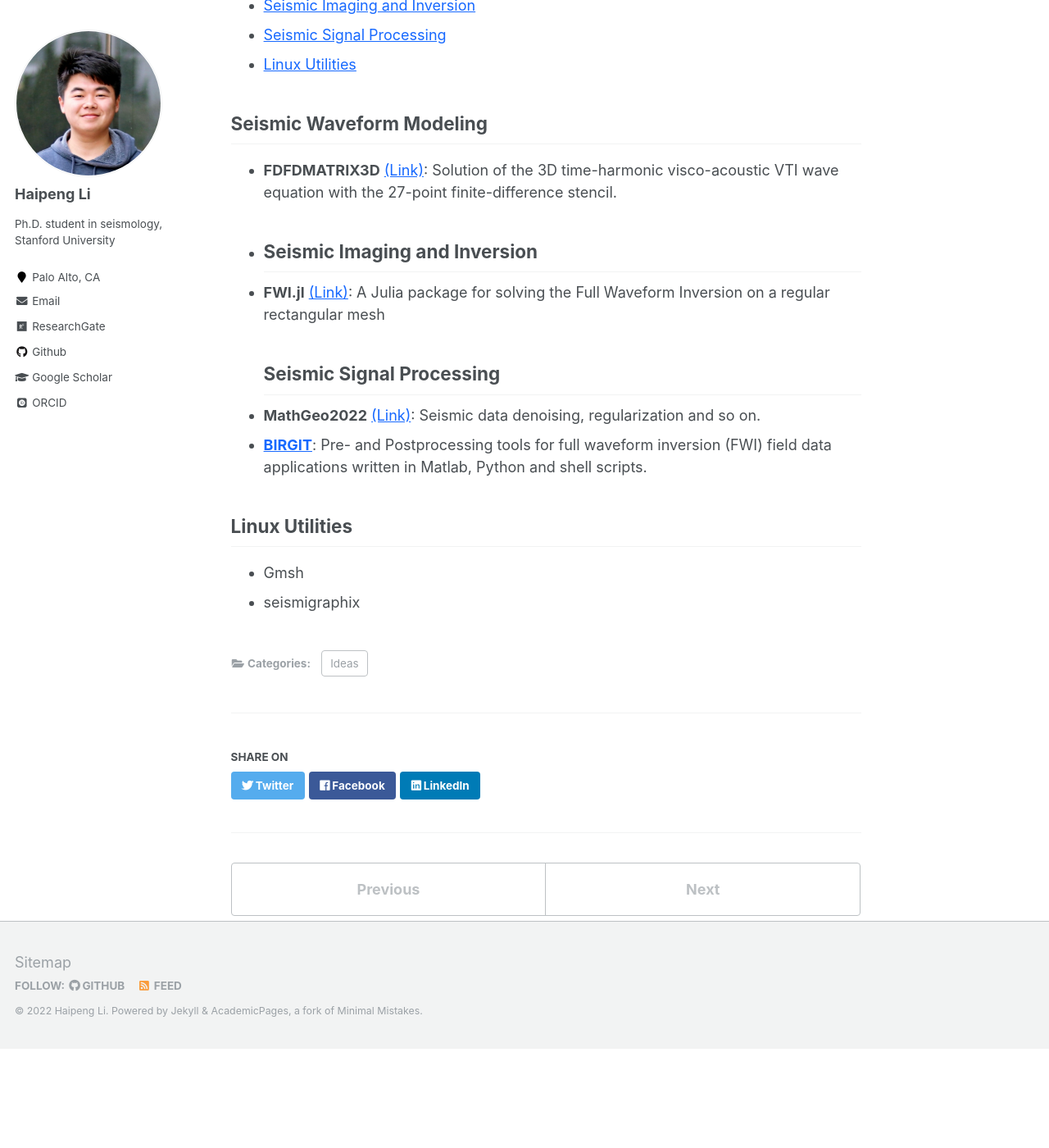
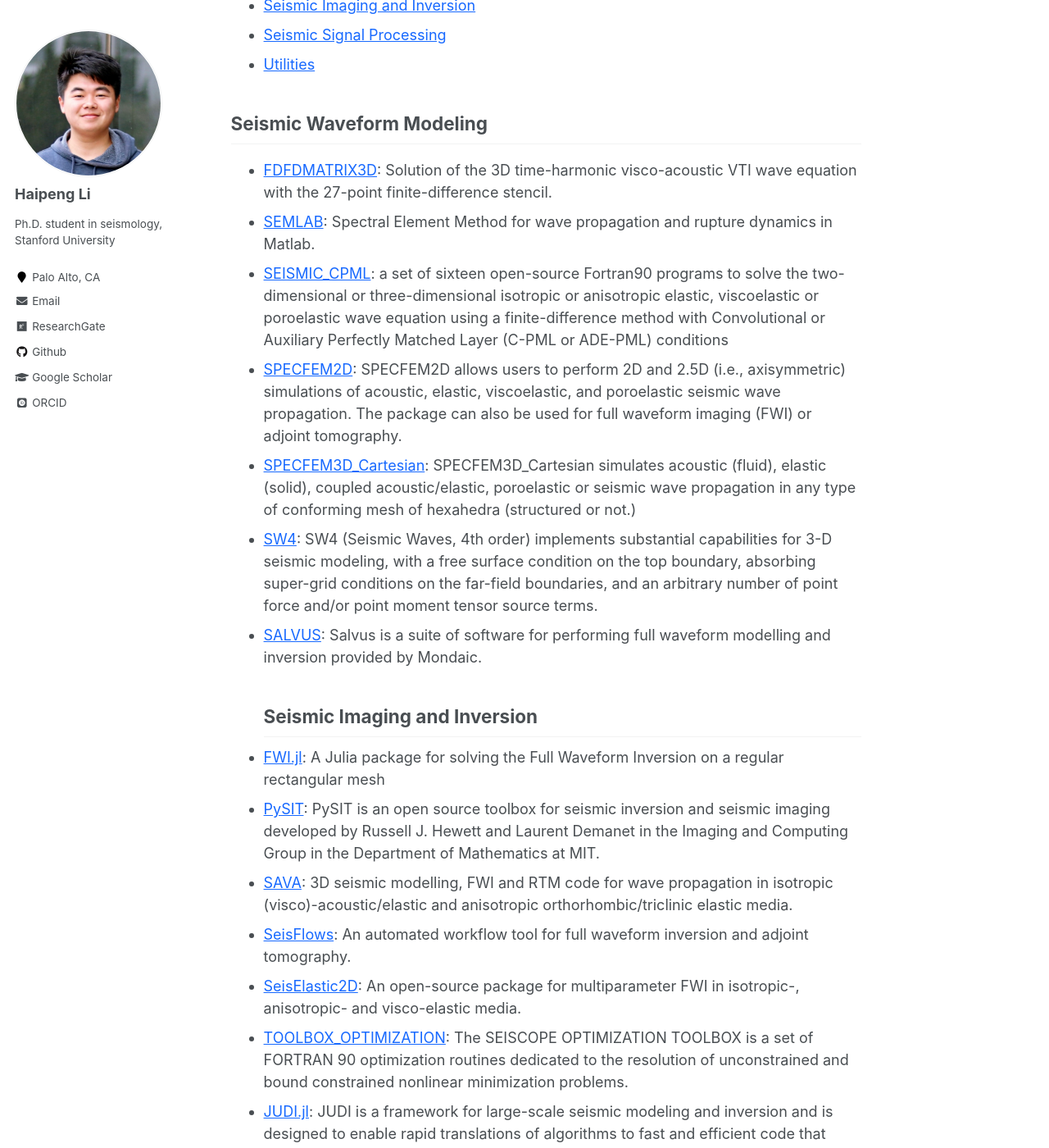
Before and after one commit to Haipeng-ustc/Haipeng-ustc.github.io, a Jekyll site: the page built from _talks/2022-07-30-Useful-Packages.md, in a window 1280 px wide and 1400 px high, scrolled down 276 px. Shown: the whole window at 82% size. Built offline with Jekyll 4.4.1, drawn with Linux system fonts in a browser that asks for light colours; some web fonts are replaced; before the commit the page ends 1555 px from its top, so only the background shows below that; some of the changed text lies outside the part shown.

Commit message:
packages
packages

```diff
--- a/_talks/2022-07-30-Useful-Packages.md
+++ b/_talks/2022-07-30-Useful-Packages.md
@@ -12,15 +12,31 @@ excerpt: |
 {:toc}
 
 ## Seismic Waveform Modeling
-- **FDFDMATRIX3D** [(Link)](https://www.geoazur.fr/WIND/bin/view/Main/Opencodes/WebHome#mjx-eqn%3AFDFDMATRIX3D): Solution of the 3D time-harmonic visco-acoustic VTI wave equation with the 27-point finite-difference stencil.
--
+- [FDFDMATRIX3D](https://www.geoazur.fr/WIND/bin/view/Main/Opencodes/WebHome#mjx-eqn%3AFDFDMATRIX3D): Solution of the 3D time-harmonic visco-acoustic VTI wave equation with the 27-point finite-difference stencil.
+- [SEMLAB](https://github.com/jpampuero/semlab): Spectral Element Method for wave propagation and rupture dynamics in Matlab.
+- [SEISMIC_CPML](https://github.com/geodynamics/seismic_cpml): a set of sixteen open-source Fortran90 programs to solve the two-dimensional or three-dimensional isotropic or anisotropic elastic, viscoelastic or poroelastic wave equation using a finite-difference method with Convolutional or Auxiliary Perfectly Matched Layer (C-PML or ADE-PML) conditions
+- [SPECFEM2D](https://github.com/geodynamics/specfem2d): SPECFEM2D allows users to perform 2D and 2.5D (i.e., axisymmetric) simulations of acoustic, elastic, viscoelastic, and poroelastic seismic wave propagation. The package can also be used for full waveform imaging (FWI) or adjoint tomography.
+- [SPECFEM3D_Cartesian](https://github.com/geodynamics/specfem3d): SPECFEM3D_Cartesian simulates acoustic (fluid), elastic (solid), coupled acoustic/elastic, poroelastic or seismic wave propagation in any type of conforming mesh of hexahedra (structured or not.)
+- [SW4](https://github.com/geodynamics/sw4): SW4 (Seismic Waves, 4th order) implements substantial capabilities for 3-D seismic modeling, with a free surface condition on the top boundary, absorbing super-grid conditions on the far-field boundaries, and an arbitrary number of point force and/or point moment tensor source terms.
+- [SALVUS](https://mondaic.com/): Salvus is a suite of software for performing full waveform modelling and inversion provided by Mondaic.
 ## Seismic Imaging and Inversion
-- **FWI.jl** [(Link)](https://github.com/JuliaInv/FWI.jl): A Julia package for solving the Full Waveform Inversion on a regular rectangular mesh
+- [FWI.jl](https://github.com/JuliaInv/FWI.jl): A Julia package for solving the Full Waveform Inversion on a regular rectangular mesh
+- [PySIT](http://pysit.org/): PySIT is an open source toolbox for seismic inversion and seismic imaging developed by Russell J. Hewett and Laurent Demanet in the Imaging and Computing Group in the Department of Mathematics at MIT.
+- [SAVA](https://github.com/daniel-koehn/SAVA): 3D seismic modelling, FWI and RTM code for wave propagation in isotropic (visco)-acoustic/elastic and anisotropic orthorhombic/triclinic elastic media.
+- [SeisFlows](https://github.com/adjtomo/seisflows): An automated workflow tool for full waveform inversion and adjoint tomography.
+- [SeisElastic2D](https://github.com/crewesleo/SeisElastic2D): An open-source package for multiparameter FWI in isotropic-, anisotropic- and visco-elastic media.
+- [TOOLBOX_OPTIMIZATION](https://seiscope2.osug.fr/SEISCOPE-OPTIMIZATION-TOOLBOX): The SEISCOPE OPTIMIZATION TOOLBOX is a set of FORTRAN 90 optimization routines dedicated to the resolution of unconstrained and bound constrained nonlinear minimization problems.
+- [JUDI.jl](https://github.com/slimgroup/JUDI.jl): JUDI is a framework for large-scale seismic modeling and inversion and is designed to enable rapid translations of algorithms to fast and efficient code that scales to industry-size 3D problems.
+- [LASIF](https://github.com/dirkphilip/LASIF_2.0): An End-to-end Workflow for Adjoint Full Seismic Waveform Inversions, specifically designed for SALVUS.
+
 ## Seismic Signal Processing
-- **MathGeo2022** [(Link)](https://github.com/sevenysw/MathGeo2022): Seismic data denoising, regularization and so on.
-- [**BIRGIT**](https://github.com/daniel-koehn/BIRGIT): Pre- and Postprocessing tools for full waveform inversion (FWI) field data applications written in Matlab, Python and shell scripts.
+- [MathGeo2022](https://github.com/sevenysw/MathGeo2022): Seismic data denoising, regularization and so on.
+- [BIRGIT](https://github.com/daniel-koehn/BIRGIT): Pre- and Postprocessing tools for full waveform inversion (FWI) field data applications written in Matlab, Python and shell scripts.
 
-
-## Linux Utilities
-- Gmsh
-- seismigraphix
+## Utilities
+- [GMT](https://gmt-china.org/)
+- [Gmsh](https://gmsh.info/)
+- [PyGmsh](https://github.com/meshpro/pygmsh): Gmsh for Python
+- [SeismiGraphix](https://github.com/abelsurace/seismigraphix)
+- [SegDSee](https://www.softpedia.com/get/Science-CAD/SegDSee.shtml)
+- [Slurm](https://github.com/accre/SLURM): SLURM example scripts.
```
